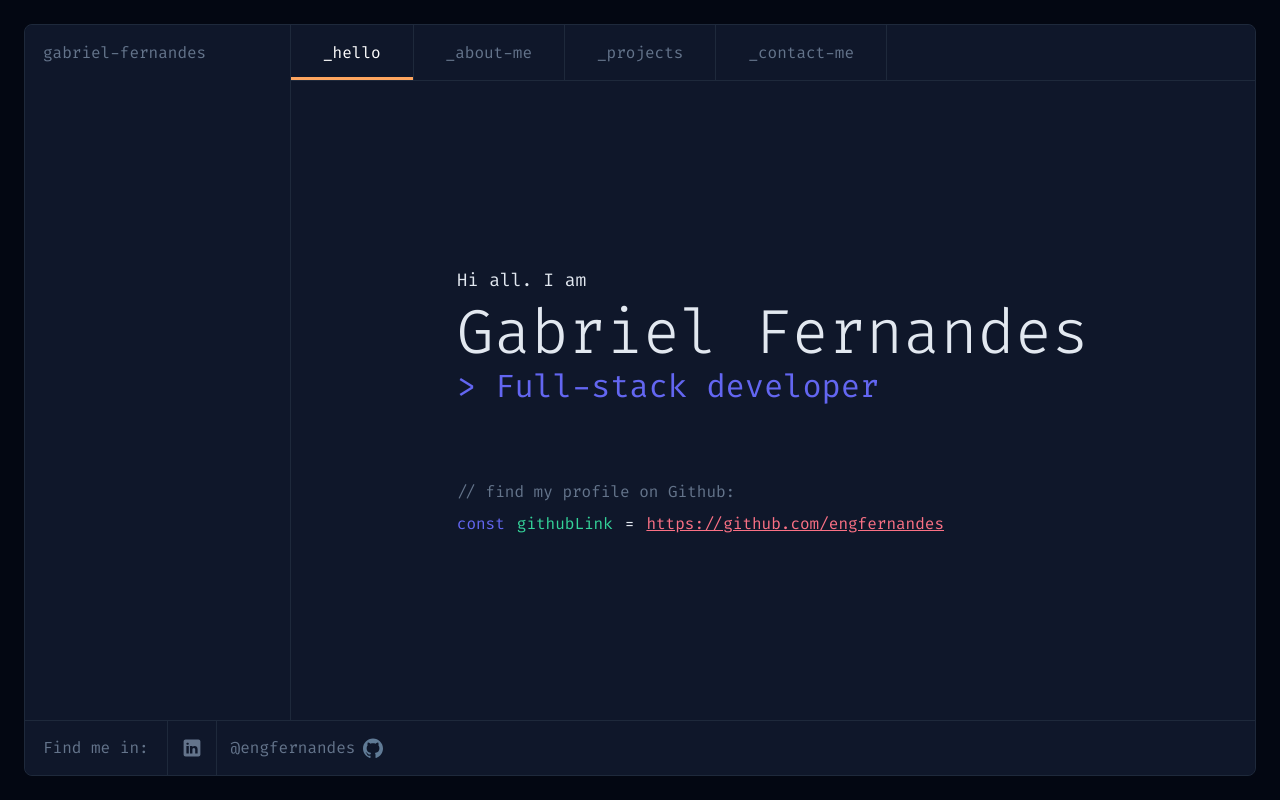
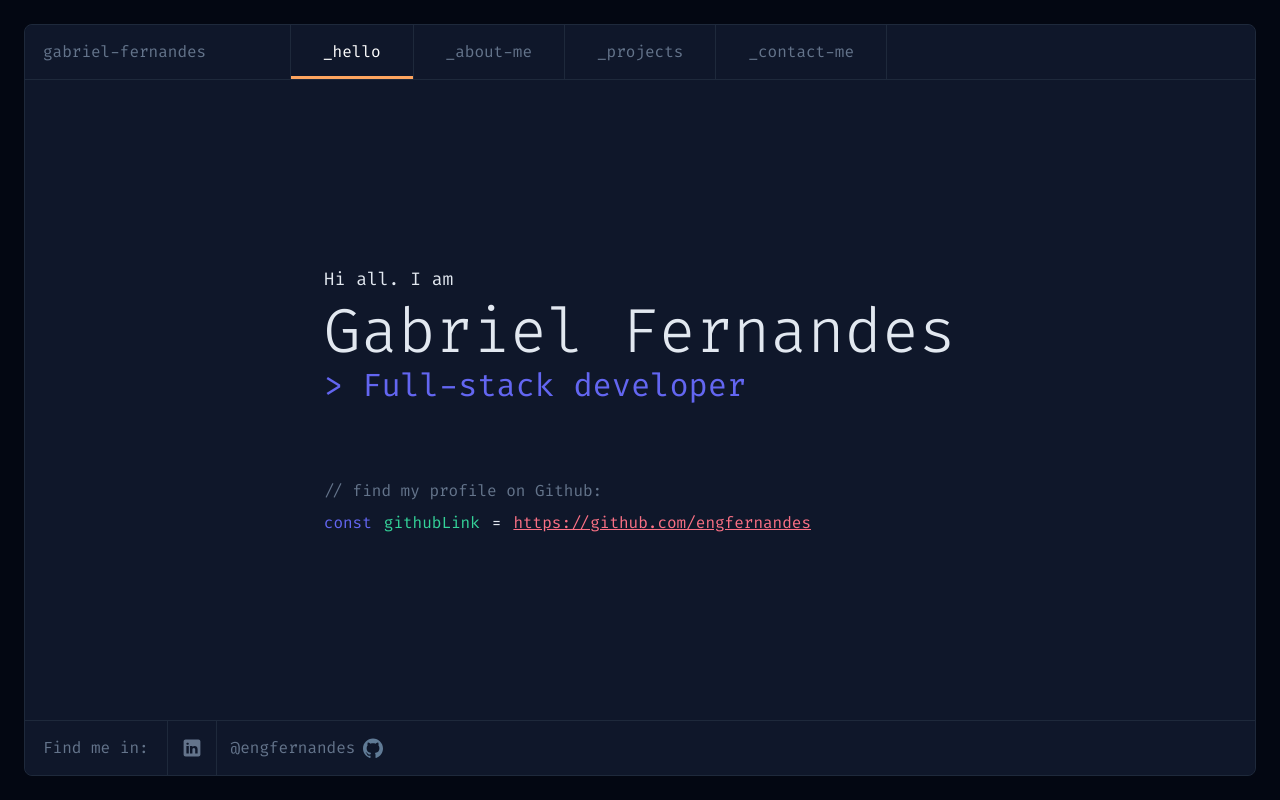
Before and after one commit to engfernandes/portfolio, a React (Vite) app: page / in a window 1280 px wide. Built offline with nearby package versions, Linux system fonts and the light colour scheme.

Commit message:
:lipstick: ui: changing layout structure to grid

```diff
--- a/src/components/ContentTab/ContentTab.tsx
+++ b/src/components/ContentTab/ContentTab.tsx
@@ -8,10 +8,16 @@ interface ContentTabProps {
   children: ReactNode
   isOpen?: boolean
   onClose?: () => void
+  withBorder?: boolean
 }
 
 const mainDiv = tv({
-  base: 'flex h-full w-full flex-col items-start',
+  base: 'flex w-full flex-col h-full',
+  variants: {
+    withBorder: {
+      true: 'sm:border-l sm:border-slate-800',
+    },
+  },
 })
 
 const tabWrapper = tv({
@@ -19,7 +25,7 @@ const tabWrapper = tv({
 })
 
 const childrenWrapper = tv({
-  base: 'flex h-full p-[18px] w-full sm:p-16 sm:border-t sm:border-slate-800',
+  base: 'flex-grow w-full p-[18px] sm:p-16 sm:border-t sm:border-slate-800 overflow-y-auto',
 })
 
 const icon = tv({
@@ -31,9 +37,10 @@ export function ContentTab({
   children,
   isOpen = true,
   onClose,
+  withBorder = false,
 }: ContentTabProps) {
   return (
-    <div className={mainDiv()}>
+    <div className={mainDiv({ withBorder: withBorder })}>
       <div className={tabWrapper()}>
         <Typography text={tabTitle} variant='p' color='gray' />
         <Icon
--- a/src/components/Footer/Footer.tsx
+++ b/src/components/Footer/Footer.tsx
@@ -4,7 +4,7 @@ import { Typography } from '../Typography'
 
 export function Footer() {
   const footer = tv({
-    base: 'absolute flex items-center space-between bottom-0 left-0 w-full h-[55px] bg-slate-900 rounded-b-lg border-t border-slate-800',
+    base: 'flex items-center space-between bottom-0 left-0 w-full h-[55px] bg-slate-900 rounded-b-lg border-t border-slate-800',
   })
 
   const leftContent = tv({
--- a/src/components/Header/Header.tsx
+++ b/src/components/Header/Header.tsx
@@ -6,11 +6,11 @@ import { useEffect, useState } from 'react'
 import { useNavigate } from 'react-router-dom'
 
 const header = tv({
-  base: 'absolute flex flex-col top-0 left-0 w-full h-[55px] bg-slate-900 rounded-t-lg sm:flex-row',
+  base: 'relative flex flex-col w-full h-[55px] bg-slate-900 rounded-t-lg sm:grid sm:grid-cols-[auto_1fr]',
 })
 
 const nameDiv = tv({
-  base: 'flex justify-between items-center space-x-2 w-full h-full px-[18px] text-nowrap sm:w-[265px]',
+  base: 'flex justify-between items-center space-x-2 w-full h-full px-[18px] text-nowrap border-b border-slate-800 sm:w-[265px]',
 })
 
 const iconDiv = tv({
--- a/src/components/Layout/Layout.tsx
+++ b/src/components/Layout/Layout.tsx
@@ -7,6 +7,7 @@ import { SideBar, SideBarProps } from '../SideBar'
 interface LayoutProps {
   children: ReactNode
   sideBarProps?: SideBarProps
+  variant: 'grid' | 'flex'
 }
 
 const background = tv({
@@ -14,23 +15,29 @@ const background = tv({
 })
 
 const overlay = tv({
-  base: 'relative flex h-full w-full flex-col justify-center rounded-lg border border-slate-800 bg-slate-900',
+  base: 'grid grid-cols-1 grid-rows-[auto_1fr_auto] h-full w-full place-items-start rounded-lg border border-slate-800 bg-slate-900',
 })
 
 const contentWrapper = tv({
-  base: 'mb-[55px] mt-[55px] flex h-full w-full items-center justify-center overflow-y-auto',
+  base: 'h-full w-full overflow-hidden',
+  variants: {
+    display: {
+      grid: 'grid grid-cols-1 sm:grid sm:grid-cols-[auto_1fr] h-full',
+      flex: 'flex items-center justify-center',
+    },
+  },
 })
 
 const childrenWrapper = tv({
-  base: 'flex h-full w-full items-center justify-center border-b-0 border-t border-slate-800 sm:ml-[265px] sm:border-l',
+  base: 'flex w-full h-full items-center justify-center overflow-y-auto sm:p-[18px] sm:p-0',
 })
 
-export function Layout({ children, sideBarProps }: LayoutProps) {
+export function Layout({ children, sideBarProps, variant }: LayoutProps) {
   return (
     <div className={background()}>
       <div className={overlay()}>
         <Header />
-        <div className={contentWrapper()}>
+        <div className={contentWrapper({ display: variant })}>
           {sideBarProps && <SideBar {...sideBarProps} />}
           <div className={childrenWrapper()}>{children}</div>
         </div>
--- a/src/components/SideBar/SideBar.tsx
+++ b/src/components/SideBar/SideBar.tsx
@@ -22,7 +22,7 @@ export interface SideBarProps {
 
 export function SideBar({ disclosures }: SideBarProps) {
   return (
-    <aside className='absolute hidden sm:left-0 sm:top-[55px] sm:flex sm:h-full sm:w-[265px] sm:flex-col sm:border-t sm:border-slate-800'>
+    <aside className='hidden sm:flex sm:h-full sm:w-[265px] sm:flex-col'>
       {disclosures.map(
         ({ buttonText, disclosureFolders, checkboxes }, index) => (
           <Disclosure key={index} buttonText={buttonText}>
--- a/src/components/Tabs/Tabs.tsx
+++ b/src/components/Tabs/Tabs.tsx
@@ -8,7 +8,7 @@ interface TabsProps {
 }
 
 const tabsGroup = tv({
-  base: `absolute z-10 items-center h-[55px] justify-start w-full animate-slide-down sm:animate-none`,
+  base: `absolute z-10 w-full h-[55px] justify-start items-center border-b border-slate-800 animate-slide-down sm:static sm:animate-none`,
   variants: {
     isOpen: {
       true: 'flex flex-col sm:flex-row',
@@ -18,7 +18,7 @@ const tabsGroup = tv({
 })
 
 const tabsStyle = tv({
-  base: 'relative flex items-center px-[18px] w-full h-full cursor-pointer text-nowrap text-base text-white border-b border-slate-800 bg-slate-900 transition duration-200 first:border-l hover:text-white sm:w-fit sm:px-8 sm:text-slate-500 sm:border-r sm:border-b-0',
+  base: 'relative flex w-full h-full items-center p-[18px] cursor-pointer text-nowrap text-base text-white border-b border-slate-800 bg-slate-900 transition duration-200 first:border-l hover:text-white sm:w-fit sm:px-8 sm:py-0 sm:text-slate-500 sm:border-r sm:border-b-0',
   variants: {
     active: {
       true: 'sm:text-white',
--- a/src/features/Projects/components/ProjectsList/ProjectsList.tsx
+++ b/src/features/Projects/components/ProjectsList/ProjectsList.tsx
@@ -14,7 +14,7 @@ interface ProjectsListProps {
 }
 
 const main = tv({
-  base: 'flex flex-col w-full pb-8 items-start justify-start gap-6 sm:flex-row sm:flex-wrap sm:gap-10',
+  base: 'flex flex-col w-full pb-8 items-center justify-start gap-6 sm:flex-row sm:flex-wrap sm:gap-10',
 })
 
 const div = tv({
--- a/src/pages/Hello/page.tsx
+++ b/src/pages/Hello/page.tsx
@@ -3,7 +3,7 @@ import { HighlightText } from '@/features'
 
 export function HelloPage() {
   return (
-    <Layout>
+    <Layout variant='flex'>
       <HighlightText />
     </Layout>
   )
--- a/src/pages/Projects/page.tsx
+++ b/src/pages/Projects/page.tsx
@@ -28,8 +28,8 @@ export function ProjectsPage() {
   }
 
   return (
-    <Layout sideBarProps={disclosures}>
-      <ContentTab tabTitle='projects'>
+    <Layout sideBarProps={disclosures} variant='grid'>
+      <ContentTab tabTitle='projects' withBorder>
         <ProjectsList />
       </ContentTab>
     </Layout>
```
Also changed, not shown: 1 other file (tests, documents, lock files or other folders).
